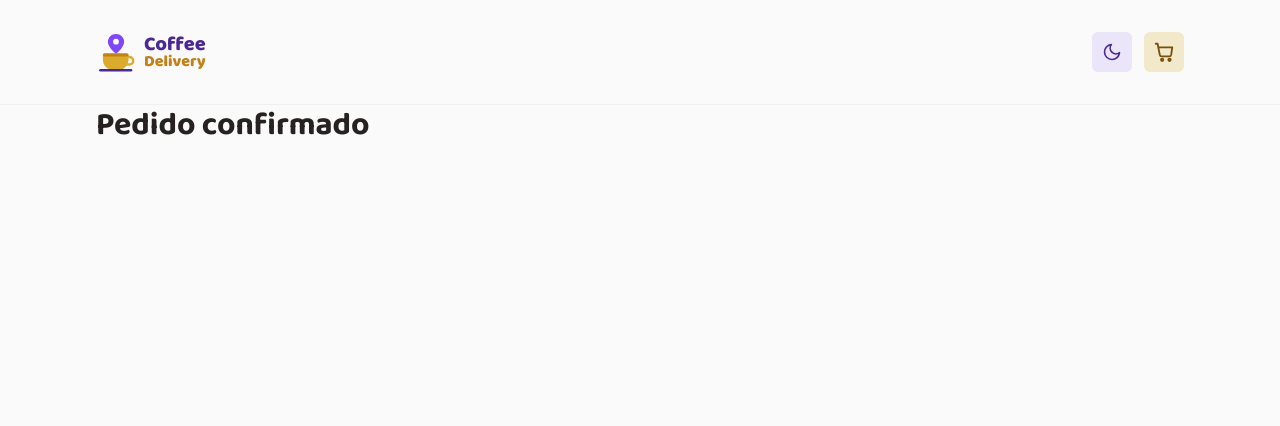
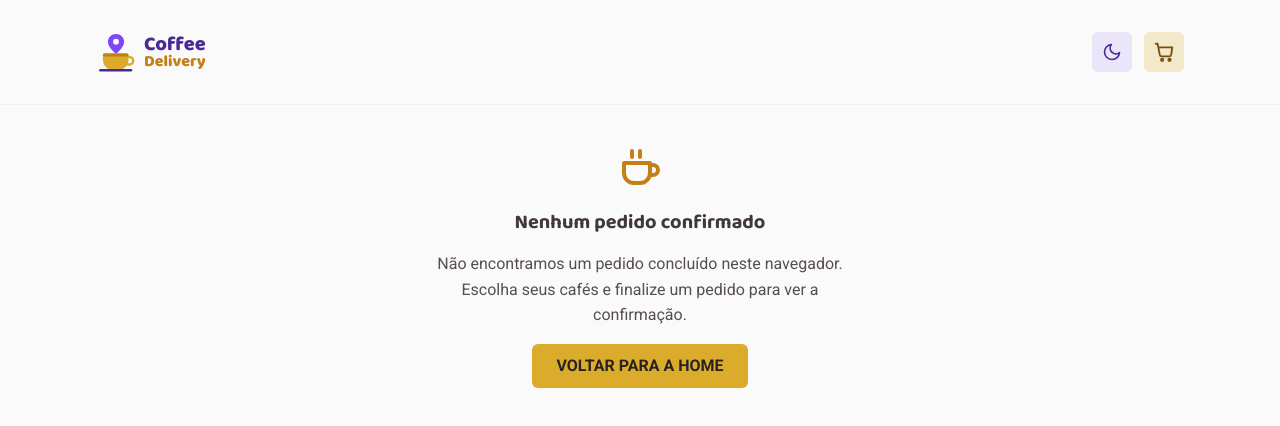
Before and after one commit to Devpaulo1/que_isso_delivery, a React (Vite) app: page /success in a window 1280 px wide. Shown: the top 426 px of the page. Built offline with nearby package versions, Linux system fonts and the light colour scheme.

Commit message:
fix: tratar ausencia de pedido confirmado

```diff
--- a/src/pages/Success/index.tsx
+++ b/src/pages/Success/index.tsx
@@ -1,4 +1,5 @@
 import { useState } from 'react'
+import { EmptyCart } from '@/components/EmptyCart'
 import { OrderSuccess } from '@/components/OrderSuccess'
 import { loadLastOrder } from '@/utils/orderStorage'
 
@@ -6,8 +7,16 @@ export function Success() {
   // Lido uma única vez: o snapshot é a única fonte de dados desta tela.
   const [order] = useState(loadLastOrder)
 
+  // RN-09/RN-10: sem snapshot válido, não inventamos um pedido.
   if (!order) {
-    return <h1>Pedido confirmado</h1>
+    return (
+      <EmptyCart
+        headingLevel="h1"
+        title="Nenhum pedido confirmado"
+        description="Não encontramos um pedido concluído neste navegador. Escolha seus cafés e finalize um pedido para ver a confirmação."
+        actionLabel="Voltar para a Home"
+      />
+    )
   }
 
   return <OrderSuccess order={order} />
```
Also changed, not shown: 3 other files (tests, documents, lock files or other folders).
